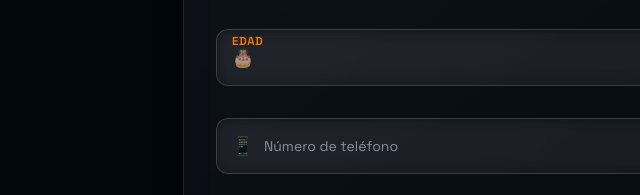
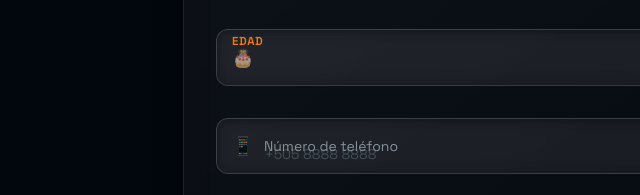
Before and after one commit to keylyferlop1/WebMarkFerreria, a plain HTML site: page index.html in a window 1280 px wide. Shown: the part 2382-2577 px from the top of the page, 57-697 px from the left. Drawn offline with nearby package versions, Linux system fonts and the light colour scheme.

```diff
--- a/index.html
+++ b/index.html
@@ -151,7 +151,7 @@
           </div>
 
           <!-- Reemplaza "TU_ID_DE_FORMSPREE" con el ID real de tu cuenta gratuita de Formspree -->
-     <form class="cta__form"
+      <form class="cta__form"
       id="lead-form"
       action="https://app.us10.list-manage.com/subscribe/post"
       method="POST"
@@ -254,14 +254,12 @@
           id="f-phone"
           name="PHONE"
           class="form-input has-icon"
-          placeholder=" "
+          placeholder="+505 8888 8888"
           autocomplete="tel" />
         <label for="f-phone" class="form-label label-with-icon">
           Número de teléfono
         </label>
       </div>
-
-    </div>
 
     <!-- Botón -->
     <div class="form-field form-field--full form-field--submit">
```
